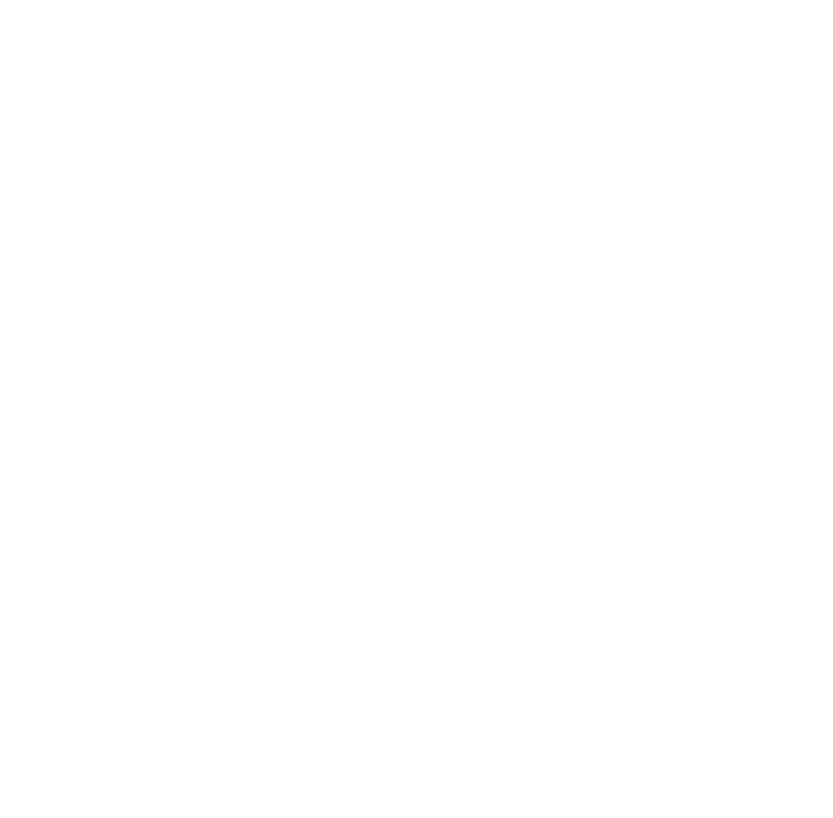
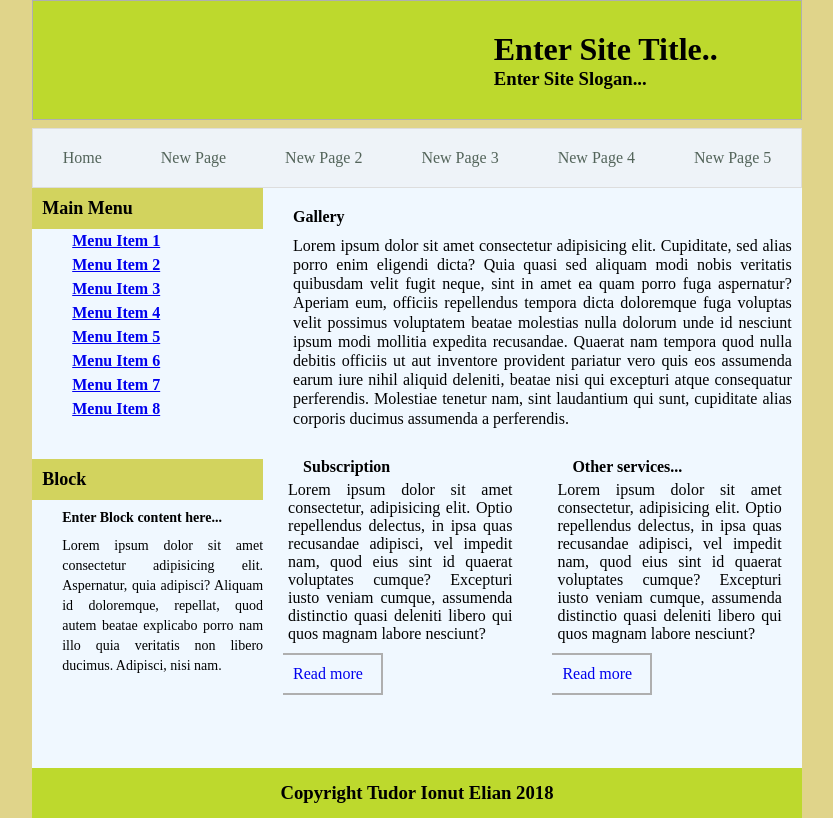
Before and after one commit to TudorIonutElian/SampleHTMLPage, a plain HTML site: page index.html in a window 1280 px wide. Shown: the whole page, without its empty margins (223-1056 px from the left). Drawn offline with Linux system fonts and the light colour scheme.

Commit message:
finished design for 002

```diff
--- a/index.html
+++ b/index.html
@@ -4,9 +4,83 @@
     <meta charset="UTF-8">
     <meta name="viewport" content="width=device-width, initial-scale=1.0">
     <meta http-equiv="X-UA-Compatible" content="ie=edge">
-    <title>Document</title>
+    <link rel="stylesheet" href="style.css">
+    <title>Featured 4</title>
 </head>
 <body>
+    <div id="main-container">
+        <div id="website-container">
+            <div id="website-header">
+                <div class="logo-60"></div>
+                <div class="logo-40">
+                    <h1>Enter Site Title..</h1>
+                    <h3>Enter Site Slogan...</h3>
+                </div>
+            </div>
+            <div id="website-content">
+                <div class="website-content__topmenu">
+                    <ul>
+                        <li><a href="#">Home</a></li>
+                        <li><a href="#">New Page</a></li>
+                        <li><a href="#">New Page 2</a></li>
+                        <li><a href="#">New Page 3</a></li>
+                        <li><a href="#">New Page 4</a></li>
+                        <li><a href="#">New Page 5</a></li>
+                    </ul>
+                </div>
+                <div class="website-content__main">
+                    <div class="website-content__main--left">
+                        <div class="main-menu">
+                            <h4>Main Menu</h4>
+                            <ul class="main-menu_links">
+                                <li><a href="#">Menu Item 1</a></li>
+                                <li><a href="#">Menu Item 2</a></li>
+                                <li><a href="#">Menu Item 3</a></li>
+                                <li><a href="#">Menu Item 4</a></li>
+                                <li><a href="#">Menu Item 5</a></li>
+                                <li><a href="#">Menu Item 6</a></li>
+                                <li><a href="#">Menu Item 7</a></li>
+                                <li><a href="#">Menu Item 8</a></li>
+                            </ul>
+                        </div>
+                        <div class="main-block">
+                            <h4>Block</h4>
+                            <h5>Enter Block content here...</h5>
+                            <div class="main-block__content">
+                                Lorem ipsum dolor sit amet consectetur adipisicing elit. Aspernatur, quia adipisci? Aliquam id doloremque, repellat, quod autem beatae explicabo porro nam illo quia veritatis non libero ducimus. Adipisci, nisi nam.
+                            </div>
+                        </div>
+                    </div>
+                    <div class="website-content__main--right">
+                        <div class="right-top">
+                            <h4>Gallery</h4>
+                            <p class="gallery-text">Lorem ipsum dolor sit amet consectetur adipisicing elit. Cupiditate, sed alias porro enim eligendi dicta? Quia quasi sed aliquam modi nobis veritatis quibusdam velit fugit neque, sint in amet ea quam porro fuga aspernatur? Aperiam eum, officiis repellendus tempora dicta doloremque fuga voluptas velit possimus voluptatem beatae molestias nulla dolorum unde id nesciunt ipsum modi mollitia expedita recusandae. Quaerat nam tempora quod nulla debitis officiis ut aut inventore provident pariatur vero quis eos assumenda earum iure nihil aliquid deleniti, beatae nisi qui excepturi atque consequatur perferendis. Molestiae tenetur nam, sint laudantium qui sunt, cupiditate alias corporis ducimus assumenda a perferendis.</p>
+                        </div>
+                        <div class="right-bottom">
+                            <div class="left-side">
+                                <h4>Subscription</h4>
+                                <p>Lorem ipsum dolor sit amet consectetur, adipisicing elit. Optio repellendus delectus, in ipsa quas recusandae adipisci, vel impedit nam, quod eius sint id quaerat voluptates cumque? Excepturi iusto veniam cumque, assumenda distinctio quasi deleniti libero qui quos magnam labore nesciunt?</p>
+                                <a href="#" class="btn">Read more</a>
+                            </div>
+                            <div class="right-side">
+                                <h4>Other services...</h4>
+                                <p>Lorem ipsum dolor sit amet consectetur, adipisicing elit. Optio repellendus delectus, in ipsa quas recusandae adipisci, vel impedit nam, quod eius sint id quaerat voluptates cumque? Excepturi iusto veniam cumque, assumenda distinctio quasi deleniti libero qui quos magnam labore nesciunt?</p>
+                                <a href="#" class="btn">Read more</a>
+                            </div>
+                        </div>
+
+                    </div>
+
+                </div>
+
+            </div>
+            <div id="website-copy">
+                <h3>Copyright Tudor Ionut Elian 2018</h3>
+            </div>
+        </div>
+
+
+    </div>
 
 </body>
 </html>
--- /dev/null
+++ b/style.css
@@ -0,0 +1,177 @@
+* {
+    box-sizing: border-box;
+    margin: 0;
+    padding: 0;
+}
+body {
+    background-color: #E0D48A;
+}
+
+#main-container {
+    width: 962px;
+
+    margin: 0 auto;
+    height: 100vh;
+}
+#website-container {
+    width: 80%;
+    height: 100%;
+    margin: 0 auto;
+}
+#website-header {
+    width: 100%;
+    height: 15%;
+    background-color: #BDD92D;
+    border: 1px solid #afafaf;
+    display: flex;
+    flex-direction: row;
+    justify-content: center;
+    align-items: center;
+}
+#website-header .logo-60 {
+    width: 60%;
+}
+#website-header .logo-40 {
+    width: 40%;
+}
+
+#website-content {
+    width: 100%;
+    height: 80%;
+    margin-top: 1%;
+    padding-bottom: 5%;
+    background-color: #f0f8ff;
+}
+.website-content__topmenu {
+    width: 100%;
+    height: 10%;
+    background-color: #eef3f8;
+    border: 1px solid #ddd;
+
+}
+.website-content__topmenu ul {
+    width: 100%;
+    height: 100%;
+    display: flex;
+    flex-direction: row;
+    justify-content: space-around;
+    align-items: center;
+    list-style: none;
+}
+.website-content__topmenu ul li a {
+    color: #53645A;
+    text-decoration: none;
+}
+
+.website-content__main {
+    height: 90%;
+    display: flex;
+    flex-direction: row;
+}
+.website-content__main--left {
+    width: 30%;
+    height: 100%;
+}
+.website-content__main--left .main-menu {
+    width: 100%;
+    height: 50%;
+    color: #000;
+    font-weight: bold;
+    display: flex;
+    justify-content: flex-start;
+    flex-direction: column;
+}
+.website-content__main--left .main-menu h4,
+.website-content__main--left .main-block h4 {
+    background-color: #D2D35E;
+    padding: 10px;
+    font-size: 18px;
+}
+.website-content__main--left .main-menu .main-menu_links {
+    display: flex;
+    justify-content: flex-start;
+    flex-direction: column;
+    list-style: none;
+}
+.website-content__main--left .main-menu .main-menu_links li {
+    padding-left: 40px;
+    margin: 3px 0px;
+}
+.website-content__main--left .main-block h5 {
+    font-size: 14px;
+    padding-left: 30px;
+    margin-bottom: 10px;
+    margin-top: 10px;
+}
+.main-block__content {
+    font-size: 14px;
+    padding-left: 30px;
+    line-height: 20px;
+    text-align: justify;
+}
+
+/* -- Right Side Website Design --- */
+.website-content__main--right {
+    width: 70%;
+    height: 100%;
+    padding-top: 20px;
+    display: flex;
+    flex-direction: column;
+}
+.website-content__main--right h4 {
+    margin-bottom: 5px;
+    padding-left: 30px;
+}
+.website-content__main--right .gallery-text {
+    padding: 5px 10px 30px 30px;
+    text-align: justify;
+    line-height: 1.2em;
+}
+.website-content__main--right .right-bottom {
+    display: flex;
+    flex-direction: row;
+}
+.website-content__main--right .right-bottom .left-side {
+    width: 50%;
+    height: 100%;
+    margin: 0px 10px 0px 10px;
+}
+.website-content__main--right .right-bottom .left-side p {
+    text-align: justify;
+    padding: 0px 10px 0px 15px;
+}
+
+.website-content__main--right .right-bottom .right-side {
+    width: 50%;
+    height: 100%;
+    margin: 0px 10px 0px 10px;
+}
+.website-content__main--right .right-bottom .right-side p {
+    text-align: justify;
+    padding: 0px 10px 0px 15px;
+}
+
+#website-copy {
+    width: 100%;
+    height: 50px;
+    background-color: #BDD92D;
+    display: flex;
+    justify-content: center;
+    align-items: center;
+}
+#website-copy h3 {
+    text-align: center;
+}
+
+/* --- General styles, like btn, links, p, etc ---*/
+.btn {
+    width: 40%;
+    border-top: 2px solid #afafaf;
+    border-right: 2px solid #afafaf;
+    border-bottom: 2px solid #afafaf;
+    display: block;
+    margin-top: 10px;
+    margin-left: 10px;
+    padding: 10px;
+    text-decoration: none;
+}
```
